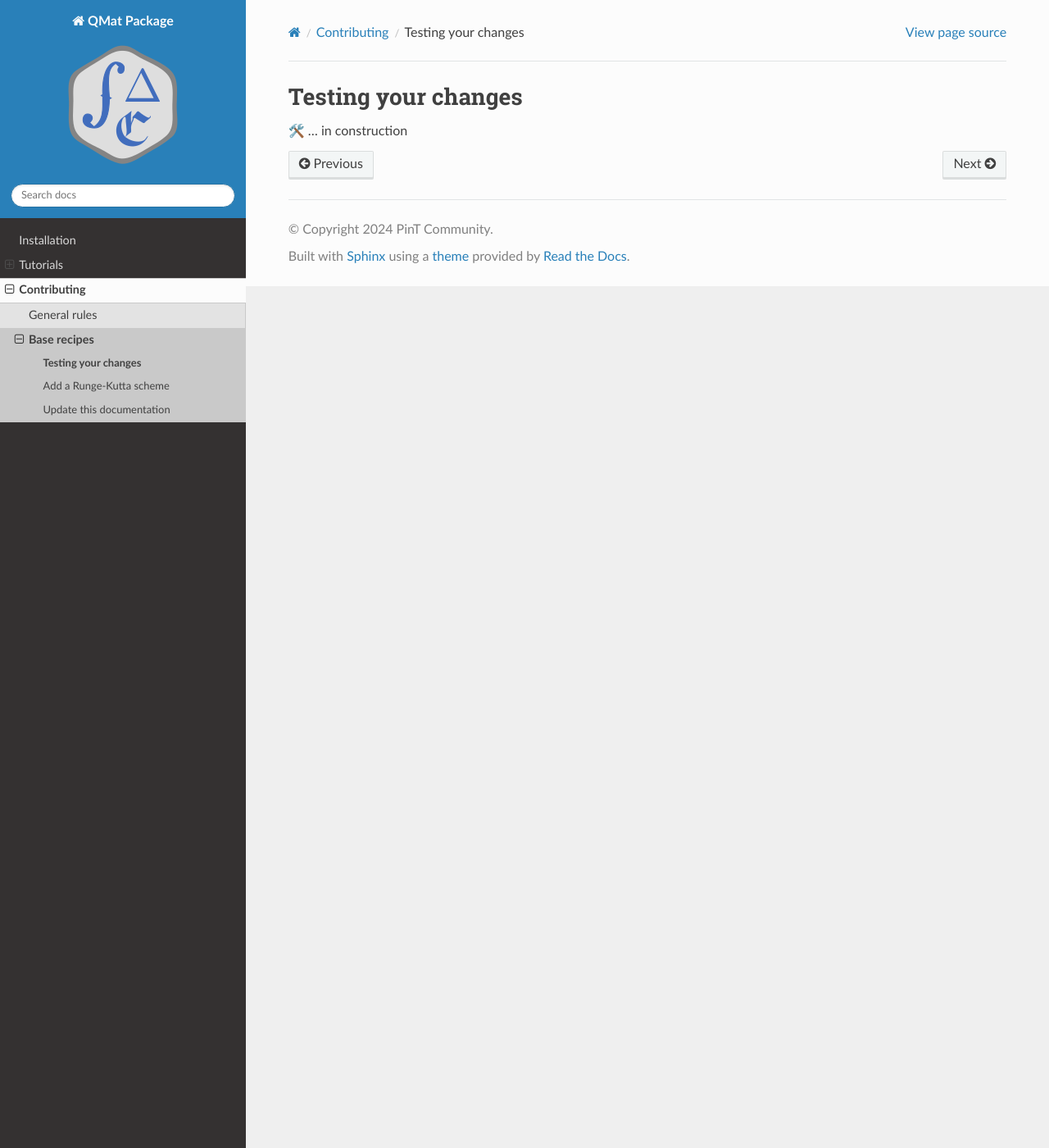
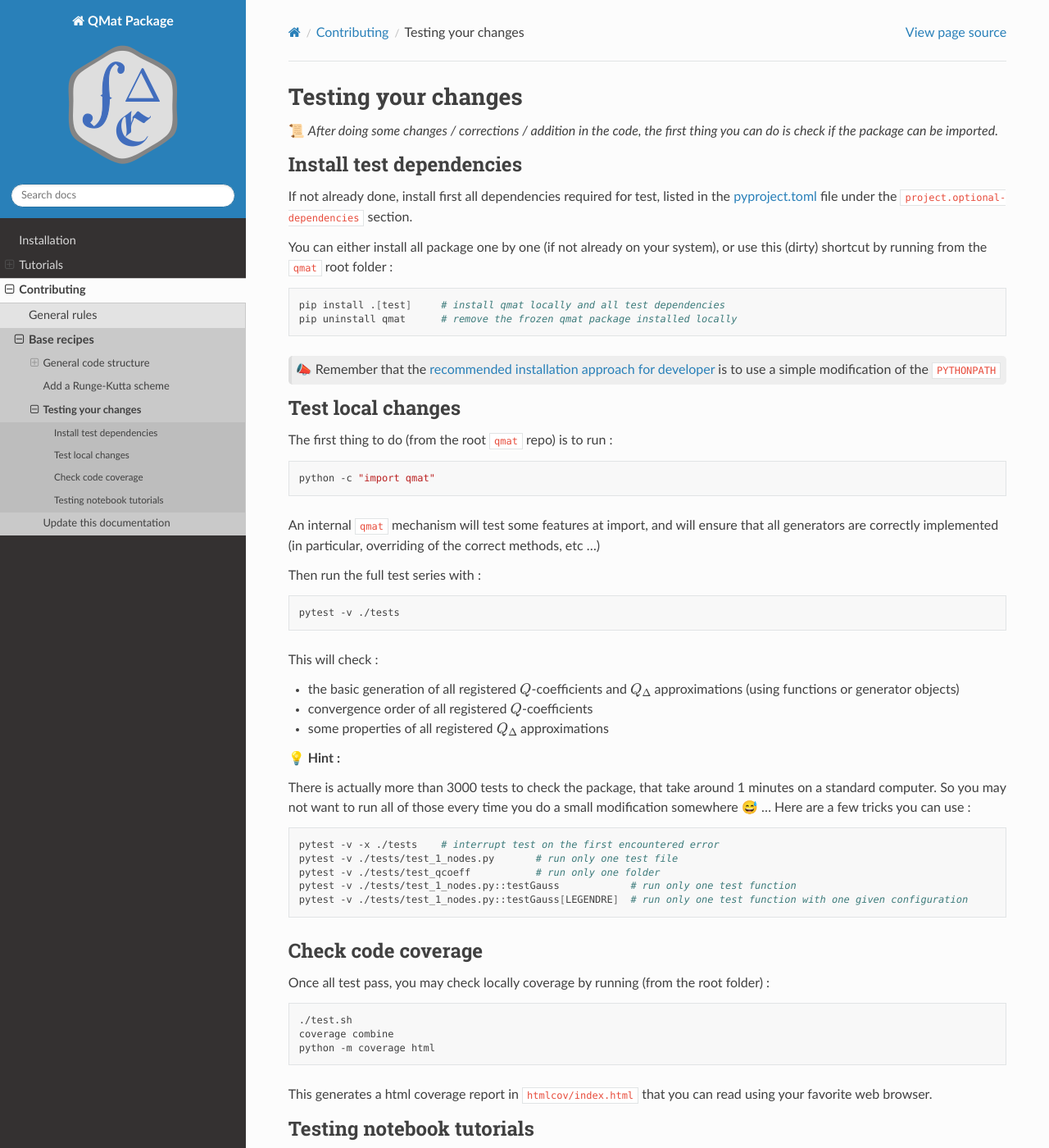
Before and after one commit to Parallel-in-Time/qmat, a Sphinx documentation site: the page built from docs/devdoc/testing.md, in a window 1280 px wide and 1400 px high. Shown: the whole window at 82% size. Built offline with Sphinx 7.4.7 and the Read the Docs theme 2.0.0, drawn with Linux system fonts in a browser that asks for light colours; pages that are not in the unit, such as notebooks, are missing from menus; some of the changed text lies outside the part shown.

Commit message:
TL: work on devdocs

````diff
--- a/docs/conf.py
+++ b/docs/conf.py
@@ -49,6 +49,11 @@ extensions = [
     'sphinx_gallery.load_style',
     'sphinxcontrib.video',
     'myst_parser',
+]
+
+myst_enable_extensions = [
+    "amsmath",
+    "dollarmath",
 ]
 
 add_module_names = False
--- a/docs/devdoc/testing.md
+++ b/docs/devdoc/testing.md
@@ -1,3 +1,90 @@
 # Testing your changes
 
-🛠️ ... in construction
+📜 _After doing some changes / corrections / addition in the code, the first thing you can do is check if the package can be imported._
+
+## Install test dependencies
+
+If not already done, install first all dependencies required for test, listed in the [pyproject.toml](../../pyproject.toml) file
+under the `project.optional-dependencies` section.
+
+You can either install all package one by one (if not already on your system),
+or use this (dirty) shortcut by running from the `qmat` root folder :
+
+```bash
+pip install .[test]     # install qmat locally and all test dependencies
+pip uninstall qmat      # remove the frozen qmat package installed locally
+```
+
+> 📣 Remember that the [recommended installation approach for developer](../installation) is to use a simple modification of the `PYTHONPATH`
+
+## Test local changes
+
+The first thing to do (from the root `qmat` repo) is to run :
+
+```bash
+python -c "import qmat"
+```
+
+An internal `qmat` mechanism will test some features at import, and will ensure that all generators
+are correctly implemented (in particular, overriding of the correct methods, etc ...)
+
+Then run the full test series with :
+
+```bash
+pytest -v ./tests
+```
+
+This will check :
+
+- the basic generation of all registered $Q$-coefficients and $Q_\Delta$ approximations (using functions or generator objects)
+- convergence order of all registered $Q$-coefficients
+- some properties of all registered $Q_\Delta$ approximations
+
+💡 **Hint :**
+
+There is actually more than 3000 tests to check the package, that take around 1 minutes on a standard computer.
+So you may not want to run all of those every time you do a small modification somewhere 😅 ...
+Here are a few tricks you can use :
+
+```bash
+pytest -v -x ./tests    # interrupt test on the first encountered error
+pytest -v ./tests/test_1_nodes.py       # run only one test file
+pytest -v ./tests/test_qcoeff           # run only one folder
+pytest -v ./tests/test_1_nodes.py::testGauss            # run only one test function
+pytest -v ./tests/test_1_nodes.py::testGauss[LEGENDRE]  # run only one test function with one given configuration
+```
+
+## Check code coverage
+
+Once all test pass, you may check locally coverage by running (from the root folder) :
+
+```bash
+./test.sh
+coverage combine
+python -m coverage html
+```
+
+This generates a html coverage report in `htmlcov/index.html` that you can read using your favorite web browser.
+
+## Testing notebook tutorials
+
+All notebooks are located in the [notebook docs folder](../notebooks). You can first check if they can be executed properly by running :
+
+```bash
+cd docs/notebooks
+./run-sh --all
+```
+
+💡 To execute only one notebook, simply run _e.g_ :
+
+```bash
+./run.sh 01_qCoeffs.ipynb
+```
+
+Finally, you can test all notebooks by running :
+
+```bash
+pytest ./ --nb-test-files -v
+```
+
+This will re-run each instructions in the notebooks, and compare if the generated outputs are identical to those of the locally stored notebook.
````
Also changed, not shown: README.md (+5 -4 lines), docs/contributing.md (+7 -5 lines), docs/devdoc/structure.md (added, +46 -0 lines), docs/installation.md (+23 -1 lines), docs/notebooks.md (+8 -2 lines), 3 other files.
